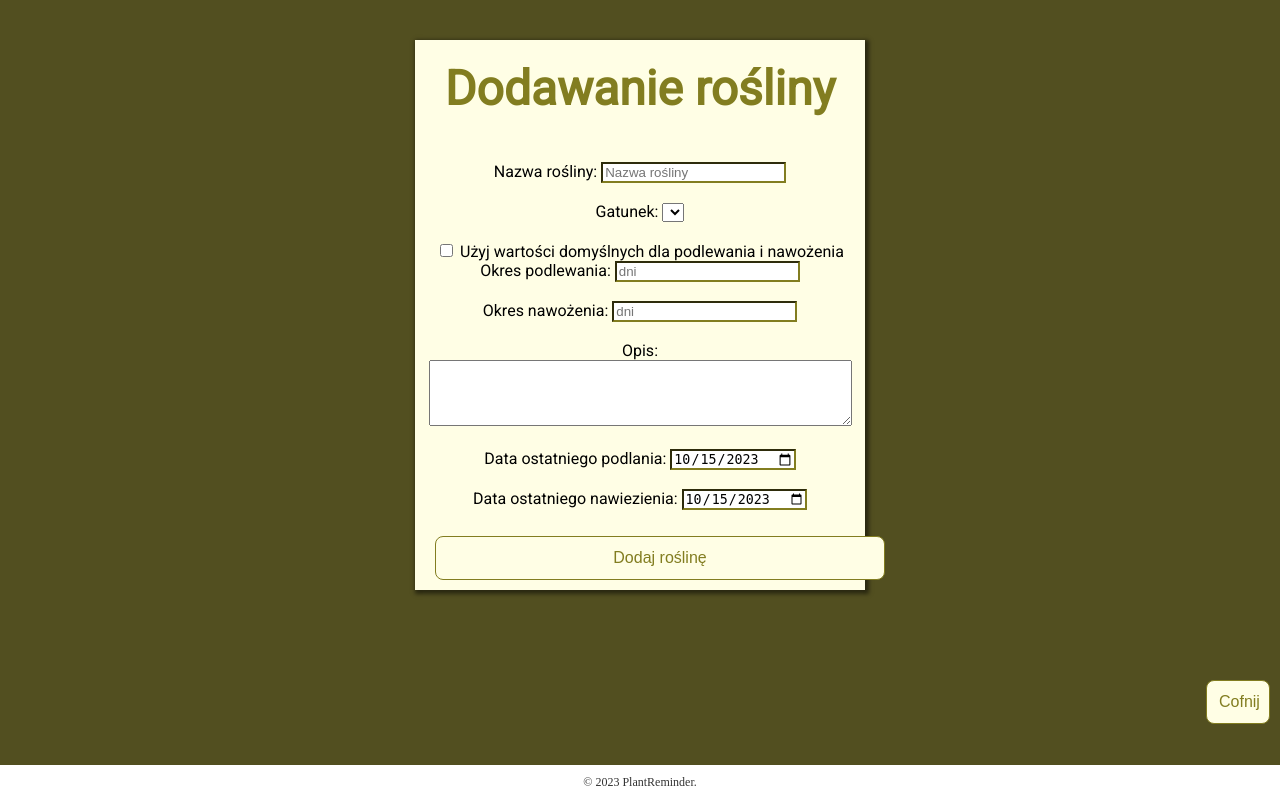
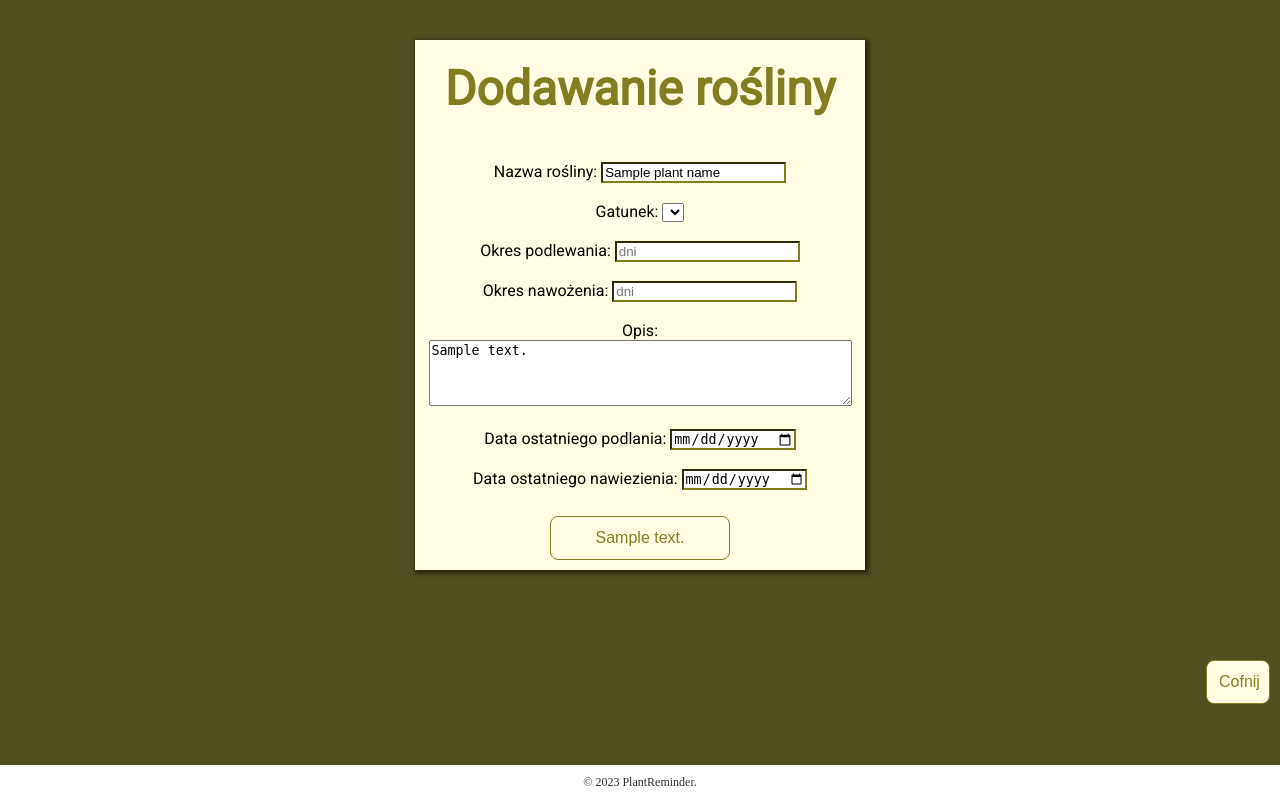
Before and after one commit to Maja06063/PlantReminder, a Flask app: template ServerApp/templates/plant_card.html in a window 1280 px wide. Run offline with Flask 3, Linux system fonts and the light colour scheme; the template is opened without the code that fills it: most values are stand-ins (such as "Sample title", 1, 10 or a date in 2020); data that the repository does not hold is empty.

Commit message:
Edycja roślin działa

```diff
--- a/ServerApp/backend.py
+++ b/ServerApp/backend.py
@@ -130,21 +130,38 @@ class Backend():
                 <script>document.getElementById("login_error").style.display = "block";</script>
                 """
 
-        # Po kliknięciu "dodaj roślinę":
+        # Po kliknięciu "dodaj roślinę lub edytuj roślinę":
         @self.app.route('/plant_card', methods=['GET'])
         def add_plant_endpoint():
-            return self.my_plants_gen.generate_new_plant_form_page()
+            plant_id = request.args.get("plant_id")
+            return self.my_plants_gen.generate_plant_form_page(int(plant_id))
 
         @self.app.route('/get_species_data', methods=['GET'])
         def get_species_data_endpoint():
             species_id = request.args.get("species_id")
             return self.my_plants_gen.generate_species_json(species_id)
 
-        @self.app.route('/add_new_plant', methods=["POST"])
+        @self.app.route('/save_plant', methods=["POST"])
         def add_new_plant_endpoint():
             post_data_dict = request.get_json()
             if self.my_plants_gen.plantAdded(request.cookies.get("login"), post_data_dict):
                 return make_response("", 201)
+            else:
+                return make_response("", 400)
+
+        @self.app.route('/save_plant', methods=["PUT"])
+        def edit_plant_endpoint():
+            post_data_dict = request.get_json()
+            if self.my_plants_gen.plantEdited(request.cookies.get("login"), post_data_dict):
+                return make_response("", 201)
+            else:
+                return make_response("", 400)
+
+        @self.app.route('/remove_plant', methods=["DELETE"])
+        def remove_plant_endpoint():
+            post_data_dict = request.get_json()
+            if self.db.commit("DELETE FROM Plants WHERE plant_id = %d;" % post_data_dict["plant_id"]):
+                return make_response("", 204)
             else:
                 return make_response("", 400)
 
--- a/ServerApp/my_plants.py
+++ b/ServerApp/my_plants.py
@@ -39,6 +39,8 @@ class MyPlantsPageGenerator():
                     <span style="display: block";> Następne nawożenie:Za <strong>%d</strong> dni</span>
                     <span style="display: block";> Następne wydarzenie:Za <strong>%d</strong> dni</span>
                     <p class="species-description">%s</p>
+                    <button id="remove_plant_button" class="remove_plant_button" onclick="remove_plant(%d)">X</button>
+                    <button id="edit_plant_button" onclick="redirect_to_add_plant(%d)">Edytuj</button>
                 </center>
             </div>
             """ % (
@@ -48,6 +50,8 @@ class MyPlantsPageGenerator():
                 self.days_to_care(plant.last_fertilized_date, plant.fertilization_period),
                 -1,
                 plant.description if plant.description != None else self.HTML_EMPTY_SPACE,
+                plant.id,
+                plant.id
             )
 
         return card
@@ -76,15 +80,46 @@ class MyPlantsPageGenerator():
 
         return render_template("my_plants.html", plants_cards = self.generate_plants_cards(plants))
 
-    def generate_new_plant_form_page(self) -> str:
+    def generate_plant_form_page(self, plant_id:int) -> str:
 
         species = self.db.execute("SELECT * FROM Species;")
 
+        if plant_id != 0:
+            plants = self.db.execute("SELECT * FROM Plants WHERE plant_id = %d;"%plant_id)
+            plant = Plant(plants[0])
+
         species_options = ""
         for one_specie in species:
-            species_options += """<option value="%d">%s</option>\n""" % (one_specie[0], one_specie[1])
+            if one_specie[0]==plant.species_id:
+                species_options += """<option value="%d" selected>%s</option>\n""" % (one_specie[0], one_specie[1])
+            else:
+                species_options += """<option value="%d">%s</option>\n""" % (one_specie[0], one_specie[1])
 
-        return render_template("plant_card.html", available_species = species_options)
+        if plant_id==0:
+            return render_template(
+                "plant_card.html",
+                available_species = species_options,
+                onclick_function="save_new_plant()",
+                button_text = "Dodaj roślinę"
+                )
+
+
+        if plant.name==None:
+            plant.name=""
+        if plant.description==None:
+            plant.description=""
+        return render_template(
+            "plant_card.html",
+            available_species = species_options,
+            onclick_function="save_edited_plant()",
+            button_text = "Edytuj roślinę",
+            plant_name = plant.name,
+            watering_period = plant.watering_period,
+            fertiliz_period = plant.fertilization_period,
+            plant_description = plant.description,
+            last_watering = plant.last_watered_date,
+            last_fertiliz = plant.last_fertilized_date
+            )
 
     def generate_species_json(self, species_id) -> str:
         species_info = self.db.execute("SELECT * FROM species WHERE species_id = %d;"%int(species_id))
@@ -118,3 +153,30 @@ class MyPlantsPageGenerator():
             )
         )
         return is_success
+
+
+    def plantEdited(self, login, post_data_dict) -> bool:
+        print(post_data_dict["plant_id"])
+        #zwraca czy udało się dodać do bazy danych (zarejestrować)
+
+        is_success = self.db.commit("""
+            UPDATE Plants
+            SET plant_name = '%s',
+            plant_species = %d,
+            watering_period = %d,
+            fertilization_period = %d,
+            plant_description = '%s',
+            last_watering_date = '%s',
+            last_fertilization_date = '%s'
+            WHERE plant_id = %d;""" % (
+                post_data_dict["plant_name"],
+                int(post_data_dict["species"]),
+                int(post_data_dict["watering_period"]),
+                int(post_data_dict["fertiliz_period"]),
+                post_data_dict["plant_description"],
+                post_data_dict["last_watering"],
+                post_data_dict["last_fertiliz"],
+                int(post_data_dict["plant_id"])
+            )
+        )
+        return is_success
--- a/ServerApp/static/scripts/plant_card.js
+++ b/ServerApp/static/scripts/plant_card.js
@@ -14,8 +14,7 @@ function download_species_data() {
     document.querySelector("#fertiliz_period").value = data["fertilization"];
   });
 }
-
-function send_plant_to_backend() {
+function get_plant_data(){
   const plant_name = document.querySelector("#plant_name").value;
   const species = document.querySelector("#species").value;
   const watering_period = document.querySelector("#watering_period").value;
@@ -33,6 +32,32 @@ function send_plant_to_backend() {
     last_watering: last_watering,
     last_fertiliz: last_fertiliz
   };
+  return plant_data;
+}
+function save_edited_plant(){
+  plant_data= get_plant_data();
+  plant_data["plant_id"]=url_params.get("plant_id");
+
+  let fetch_options = {
+    method: 'PUT',
+    headers: {
+      'Content-Type': 'application/json'
+    },
+    body: JSON.stringify(plant_data)
+  };
+
+  fetch("/save_plant", fetch_options)
+  .then(response => {
+    if (response.status == 201) {
+      alert("Zmiany zapisane");
+      window.location.href = "/my_plants";
+    }
+    else alert("Nie udało się zapisać zmian");
+  });
+}
+
+function save_new_plant() {
+  plant_data= get_plant_data();
 
   let fetch_options = {
     method: 'POST',
@@ -42,7 +67,7 @@ function send_plant_to_backend() {
     body: JSON.stringify(plant_data)
   };
 
-  fetch("/add_new_plant", fetch_options)
+  fetch("/save_plant", fetch_options)
   .then(response => {
     if (response.status == 201) {
       alert("Roślina dodana");
@@ -64,6 +89,13 @@ function click_checkbox(){
   }
 }
 
-var today = new Date().toISOString().split('T')[0];
-document.querySelector("#last_watering").value = today;
-document.querySelector("#last_fertiliz").value = today;
+const url = window.location.search;
+const url_params = new URLSearchParams (url);
+if (url_params.get("plant_id")==0)
+{
+  var today = new Date().toISOString().split('T')[0];
+  document.querySelector("#last_watering").value = today;
+  document.querySelector("#last_fertiliz").value = today;
+}
+
+download_species_data();
--- a/ServerApp/static/styles/plant_card.css
+++ b/ServerApp/static/styles/plant_card.css
@@ -90,7 +90,9 @@
     transform: scale(0.98);
   }
 
-
+  .login-button{
+    width: 40%;
+  }
 
 
 
--- a/ServerApp/static/styles/styles.css
+++ b/ServerApp/static/styles/styles.css
@@ -19,7 +19,6 @@ body {
   box-shadow: 0 0 5px rgba(0, 0, 0, 0.9);
   font-family: 'Roboto', sans-serif;
   box-shadow: 2px 2px 4px 2px rgba(0, 0, 0, 0.5);
-  margin-top: 20px;
 }
 
 .bezimg-container {
@@ -92,7 +91,6 @@ input:valid {
 .center-container button {
   margin-top: 7px;
   background-color: transparent;
-  width: 100%; /* Szerokość ustawiona na 100% */
   margin-bottom: 10px;
   border: 1px solid #3A3A3A;
   color: #827d20;
@@ -100,6 +98,9 @@ input:valid {
   border-radius: 8px; /* Zwiększenie zaokrąglenia rogów */
   padding: 12px; /* Zwiększenie wewnętrznego odstępu */
   font-size: 16px; /* Zwiększenie rozmiaru czcionki */
+}
+.button-container button{
+  width: 100%; /* Szerokość ustawiona na 100% */
 }
 
 .bezimg-container .login-button {
--- a/ServerApp/templates/plant_card.html
+++ b/ServerApp/templates/plant_card.html
@@ -14,25 +14,23 @@
     <center class="center-container">
       <h2 class="no-bold-header">Dodawanie rośliny</h2>
       <label for="plant_name">Nazwa rośliny:</label>
-      <input type="text" id="plant_name" maxlength="20" placeholder="Nazwa rośliny"><br><br>
+      <input type="text" id="plant_name" maxlength="20" placeholder="Nazwa rośliny" value="{{ plant_name }}"><br><br>
       <label for="species">Gatunek:</label>
       <select id="species" name="species" onchange="download_species_data()">
         {{ available_species|safe }}
       </select><br><br>
-      <input type="checkbox" id="default_checkbox" name="default_checkbox" onclick="click_checkbox()">
-      <label for="default_checkbox">Użyj wartości domyślnych dla podlewania i nawożenia</label>
       <label for="watering_period">Okres podlewania:</label>
-      <input type="number" id="watering_period" min="1" placeholder="dni"><br><br>
+      <input type="number" id="watering_period" min="1" placeholder="dni" value="{{ watering_period }}"><br><br>
       <label for="fertiliz_period">Okres nawożenia:</label>
-      <input type="number" id="fertiliz_period" min="1" placeholder="dni"><br><br>
+      <input type="number" id="fertiliz_period" min="1" placeholder="dni" value="{{ fertiliz_period }}"><br><br>
       <label for="plant_description">Opis:</label><br>
-      <textarea id="plant_description" maxlength="100" rows="4" cols="50"></textarea><br><br>
+      <textarea id="plant_description" maxlength="100" rows="4" cols="50" type="text">{{ plant_description }}</textarea><br><br>
       <label for="last_watering">Data ostatniego podlania:</label>
-      <input type="date" id="last_watering"><br><br>
+      <input type="date" id="last_watering" value="{{ last_watering }}"><br><br>
       <label for="last_fertiliz">Data ostatniego nawiezienia:</label>
-      <input type="date" id="last_fertiliz"><br><br>
+      <input type="date" id="last_fertiliz" value="{{ last_fertiliz }}"><br><br>
 
-      <button class="login-button" type="button" onclick="send_plant_to_backend()">Dodaj roślinę</button>
+      <button class="login-button" type="button" onclick="{{ onclick_function|safe }}">{{ button_text|safe }}</button>
     </center>
     <div class="return-button-container">
       <button class="return-button" onclick="go_to_main_page()">Cofnij</button>
```
Also changed, not shown: ServerApp/static/scripts/my_plants.js (added, +38 -0 lines), ServerApp/static/styles/my_plants_style.css (+15 -0 lines), ServerApp/templates/my_plants.html (+2 -16 lines).
